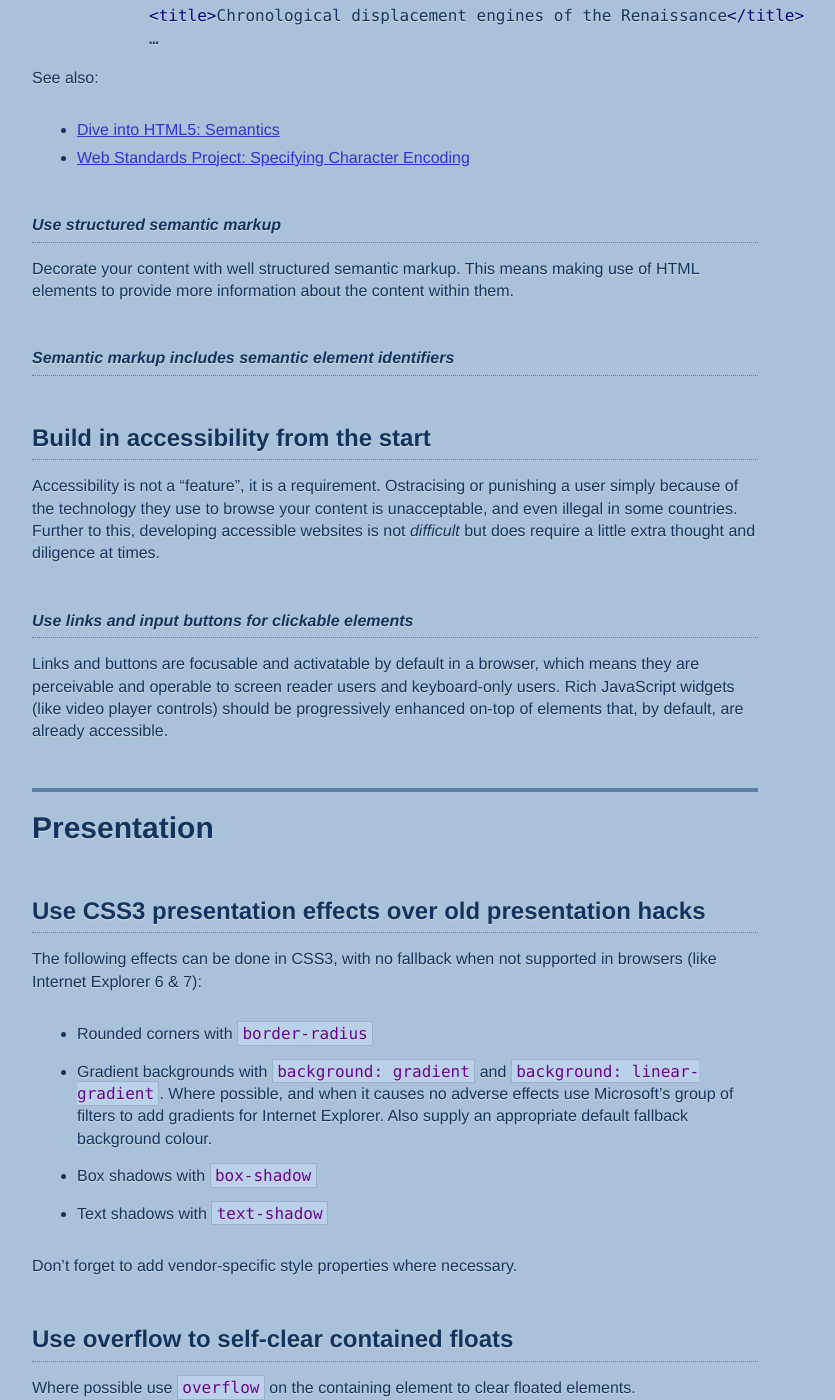
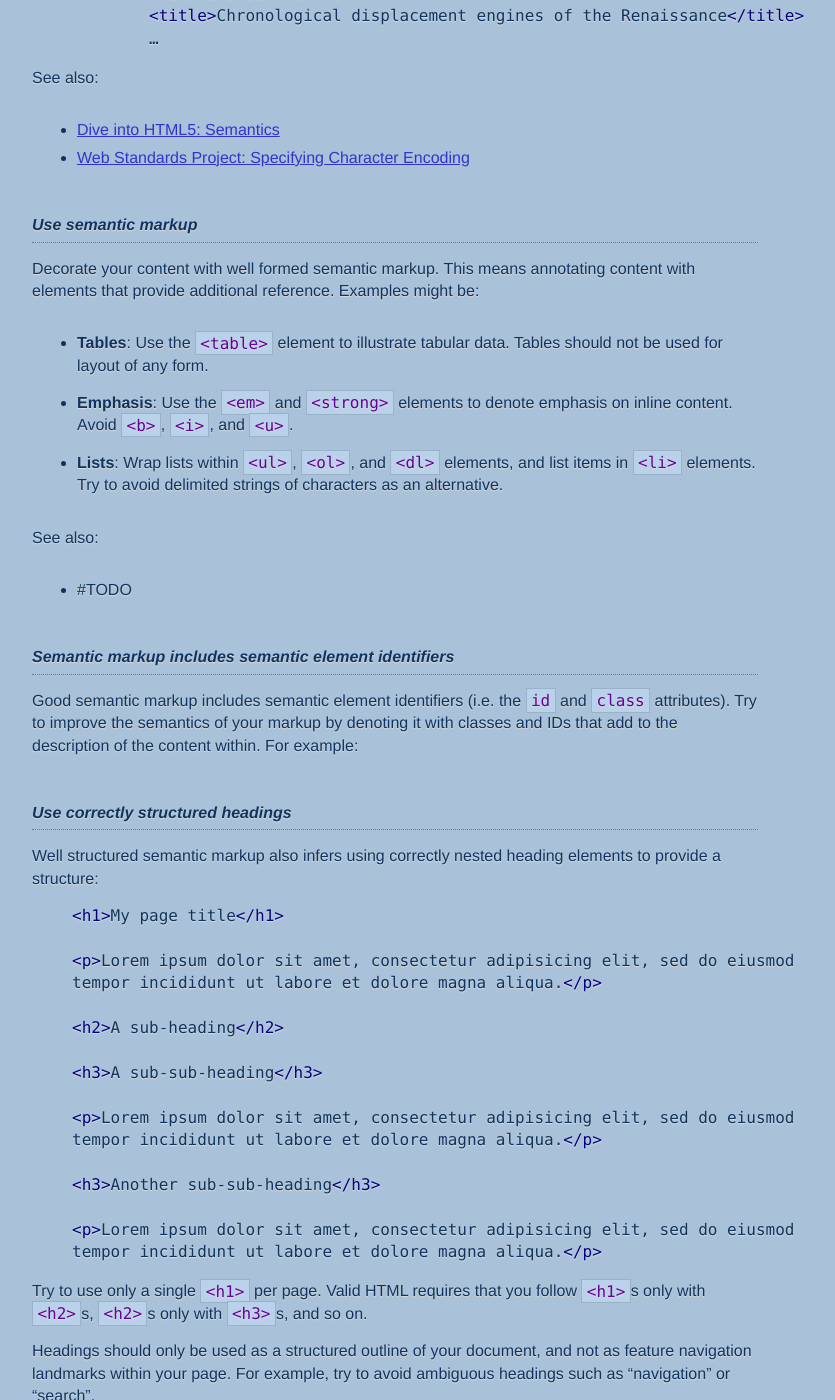
Before and after one commit to nefarioustim/front-end-development-best-practice, a Jekyll site: the page built from index.md, in a window 1280 px wide and 1400 px high, scrolled down 6853 px. Shown: the whole window, without its empty margins (119-954 px from the left). Built offline with Jekyll 4.4.1, drawn with Linux system fonts in a browser that asks for light colours; Markdown is read by kramdown in place of the engine named in the settings.

Commit message:
Structured markup section.

```diff
--- a/index.md
+++ b/index.md
@@ -339,13 +339,68 @@ See also:
 * [Dive into HTML5: Semantics](http://diveintohtml5.org/semantics.html#encoding)
 * [Web Standards Project: Specifying Character Encoding](http://www.webstandards.org/learn/articles/askw3c/dec2002/)
 
-#### Use structured semantic markup
+#### Use semantic markup
 
-Decorate your content with well structured semantic markup. This means making
-use of HTML elements to provide more information about the content within
-them.
+Decorate your content with well formed semantic markup. This means annotating
+content with elements that provide additional reference. Examples might be:
+
+* **Tables**: Use the `<table>` element to illustrate tabular data. Tables
+  should not be used for layout of any form.
+
+* **Emphasis**: Use the `<em>` and `<strong>` elements to denote emphasis on
+  inline content. Avoid `<b>`, `<i>`, and `<u>`.
+
+* **Lists**: Wrap lists within `<ul>`, `<ol>`, and `<dl>` elements, and list
+  items in `<li>` elements. Try to avoid delimited strings of characters as an
+  alternative.
+
+See also:
+
+* \#TODO
 
 #### Semantic markup includes semantic element identifiers
+
+Good semantic markup includes semantic element identifiers (i.e. the `id` and
+`class` attributes). Try to improve the semantics of your markup by denoting
+it with classes and IDs that add to the description of the content within. For
+example:
+
+
+
+#### Use correctly structured headings
+
+Well structured semantic markup also infers using correctly nested heading
+elements to provide a structure:
+
+{% highlight html %}
+<h1>My page title</h1>
+
+<p>Lorem ipsum dolor sit amet, consectetur adipisicing elit, sed do eiusmod
+tempor incididunt ut labore et dolore magna aliqua.</p>
+
+<h2>A sub-heading</h2>
+
+<h3>A sub-sub-heading</h3>
+
+<p>Lorem ipsum dolor sit amet, consectetur adipisicing elit, sed do eiusmod
+tempor incididunt ut labore et dolore magna aliqua.</p>
+
+<h3>Another sub-sub-heading</h3>
+
+<p>Lorem ipsum dolor sit amet, consectetur adipisicing elit, sed do eiusmod
+tempor incididunt ut labore et dolore magna aliqua.</p>
+{% endhighlight %}
+
+Try to use only a single `<h1>` per page. Valid HTML requires that you follow
+`<h1>`s only with `<h2>`s, `<h2>`s only with `<h3>`s, and so on.
+
+Headings should only be used as a structured outline of your document, and not
+as feature navigation landmarks within your page. For example, try to avoid
+ambiguous headings such as "navigation" or "search".
+
+See also:
+
+* \#TODO
 
 <h3 id="accessibility">Build in accessibility from the start</h3>
 
```
